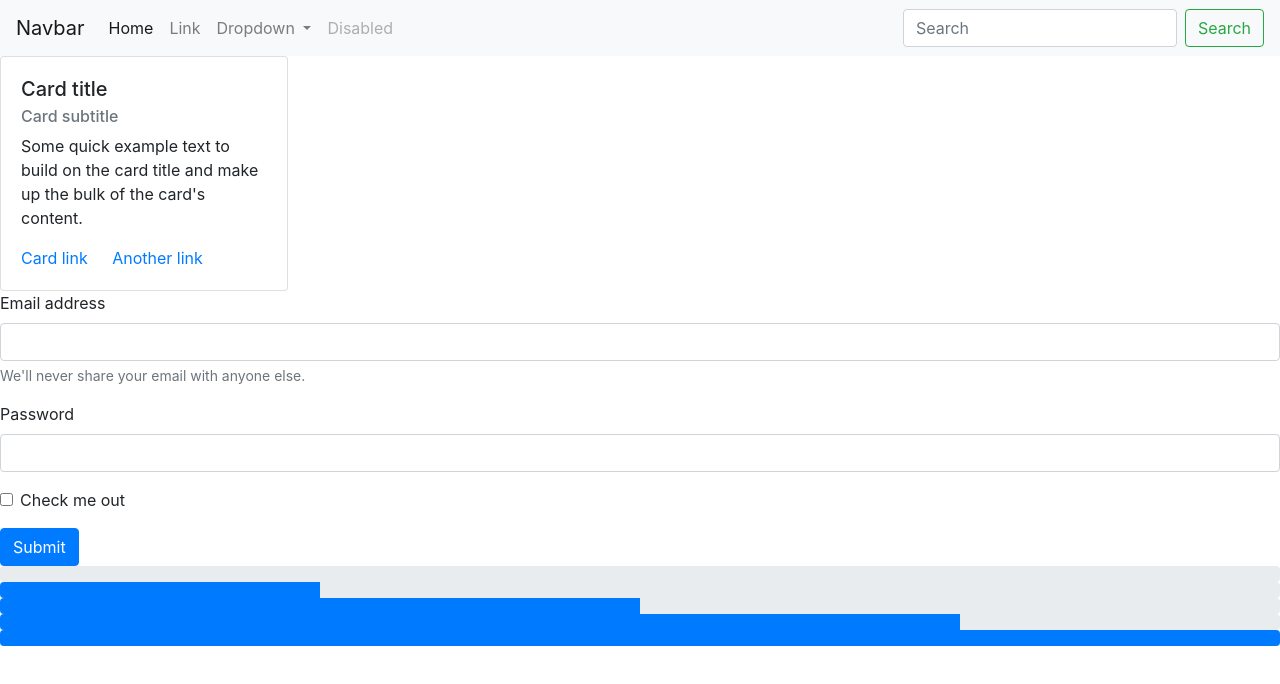
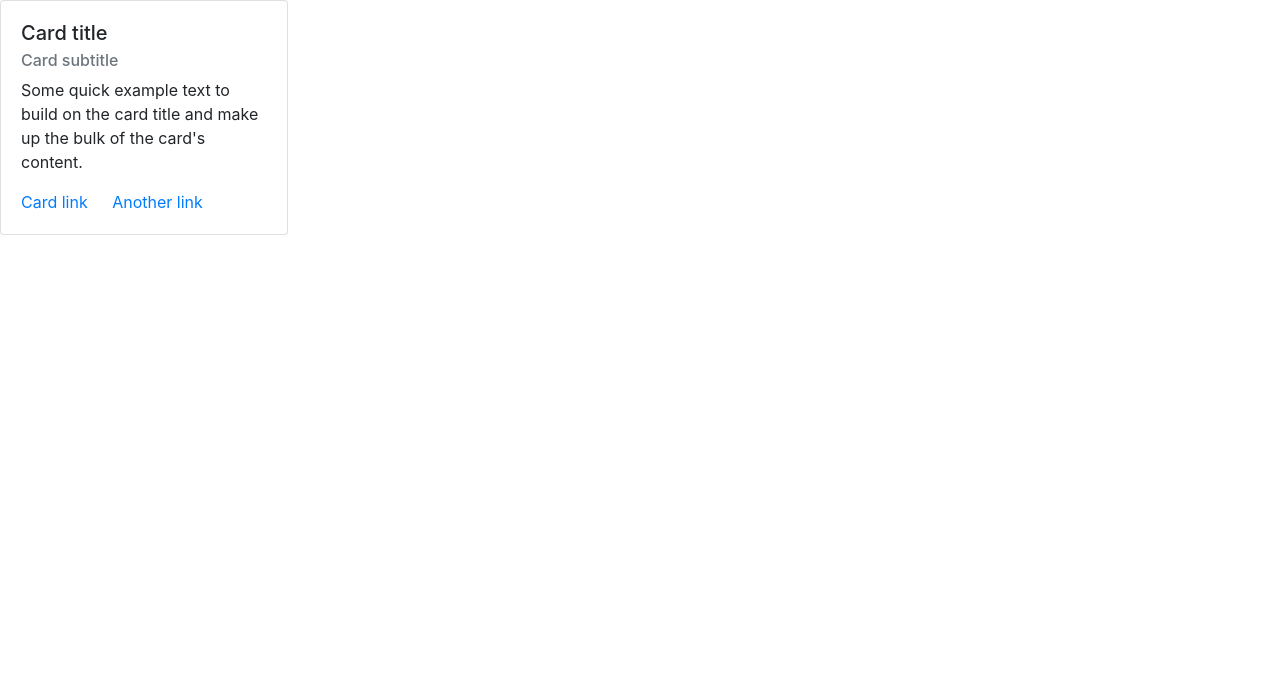
Before and after one commit to BobanMoshevski/Workshop, a plain HTML site: page index.html in a window 1280 px wide. Drawn offline with nearby package versions, Linux system fonts and the light colour scheme.

```diff
--- a/index.html
+++ b/index.html
@@ -19,43 +19,6 @@
 </head>
 <body>
 
-  <!-- Navbar -->
-  <nav class="navbar navbar-expand-lg navbar-light bg-light">
-    <a class="navbar-brand" href="#">Navbar</a>
-    <button class="navbar-toggler" type="button" data-toggle="collapse" data-target="#navbarSupportedContent" aria-controls="navbarSupportedContent" aria-expanded="false" aria-label="Toggle navigation">
-      <span class="navbar-toggler-icon"></span>
-    </button>
-
-    <div class="collapse navbar-collapse" id="navbarSupportedContent">
-      <ul class="navbar-nav mr-auto">
-        <li class="nav-item active">
-          <a class="nav-link" href="#">Home <span class="sr-only">(current)</span></a>
-        </li>
-        <li class="nav-item">
-          <a class="nav-link" href="#">Link</a>
-        </li>
-        <li class="nav-item dropdown">
-          <a class="nav-link dropdown-toggle" href="#" id="navbarDropdown" role="button" data-toggle="dropdown" aria-expanded="false">
-            Dropdown
-          </a>
-          <div class="dropdown-menu" aria-labelledby="navbarDropdown">
-            <a class="dropdown-item" href="#">Action</a>
-            <a class="dropdown-item" href="#">Another action</a>
-            <div class="dropdown-divider"></div>
-            <a class="dropdown-item" href="#">Something else here</a>
-          </div>
-        </li>
-        <li class="nav-item">
-          <a class="nav-link disabled">Disabled</a>
-        </li>
-      </ul>
-      <form class="form-inline my-2 my-lg-0">
-        <input class="form-control mr-sm-2" type="search" placeholder="Search" aria-label="Search">
-        <button class="btn btn-outline-success my-2 my-sm-0" type="submit">Search</button>
-      </form>
-    </div>
-  </nav>
-
   <!-- Card -->
   <div class="card" style="width: 18rem;">
     <div class="card-body">
@@ -67,40 +30,5 @@
     </div>
   </div>
 
-  <!-- Form -->
-  <form>
-    <div class="form-group">
-      <label for="exampleInputEmail1">Email address</label>
-      <input type="email" class="form-control" id="exampleInputEmail1" aria-describedby="emailHelp">
-      <small id="emailHelp" class="form-text text-muted">We'll never share your email with anyone else.</small>
-    </div>
-    <div class="form-group">
-      <label for="exampleInputPassword1">Password</label>
-      <input type="password" class="form-control" id="exampleInputPassword1">
-    </div>
-    <div class="form-group form-check">
-      <input type="checkbox" class="form-check-input" id="exampleCheck1">
-      <label class="form-check-label" for="exampleCheck1">Check me out</label>
-    </div>
-    <button type="submit" class="btn btn-primary">Submit</button>
-  </form>
-
-  <!-- Progress -->
-  <div class="progress">
-    <div class="progress-bar" role="progressbar" aria-valuenow="0" aria-valuemin="0" aria-valuemax="100"></div>
-  </div>
-  <div class="progress">
-    <div class="progress-bar" role="progressbar" style="width: 25%" aria-valuenow="25" aria-valuemin="0" aria-valuemax="100"></div>
-  </div>
-  <div class="progress">
-    <div class="progress-bar" role="progressbar" style="width: 50%" aria-valuenow="50" aria-valuemin="0" aria-valuemax="100"></div>
-  </div>
-  <div class="progress">
-    <div class="progress-bar" role="progressbar" style="width: 75%" aria-valuenow="75" aria-valuemin="0" aria-valuemax="100"></div>
-  </div>
-  <div class="progress">
-    <div class="progress-bar" role="progressbar" style="width: 100%" aria-valuenow="100" aria-valuemin="0" aria-valuemax="100"></div>
-  </div>
-
 </body>
 </html>
```
